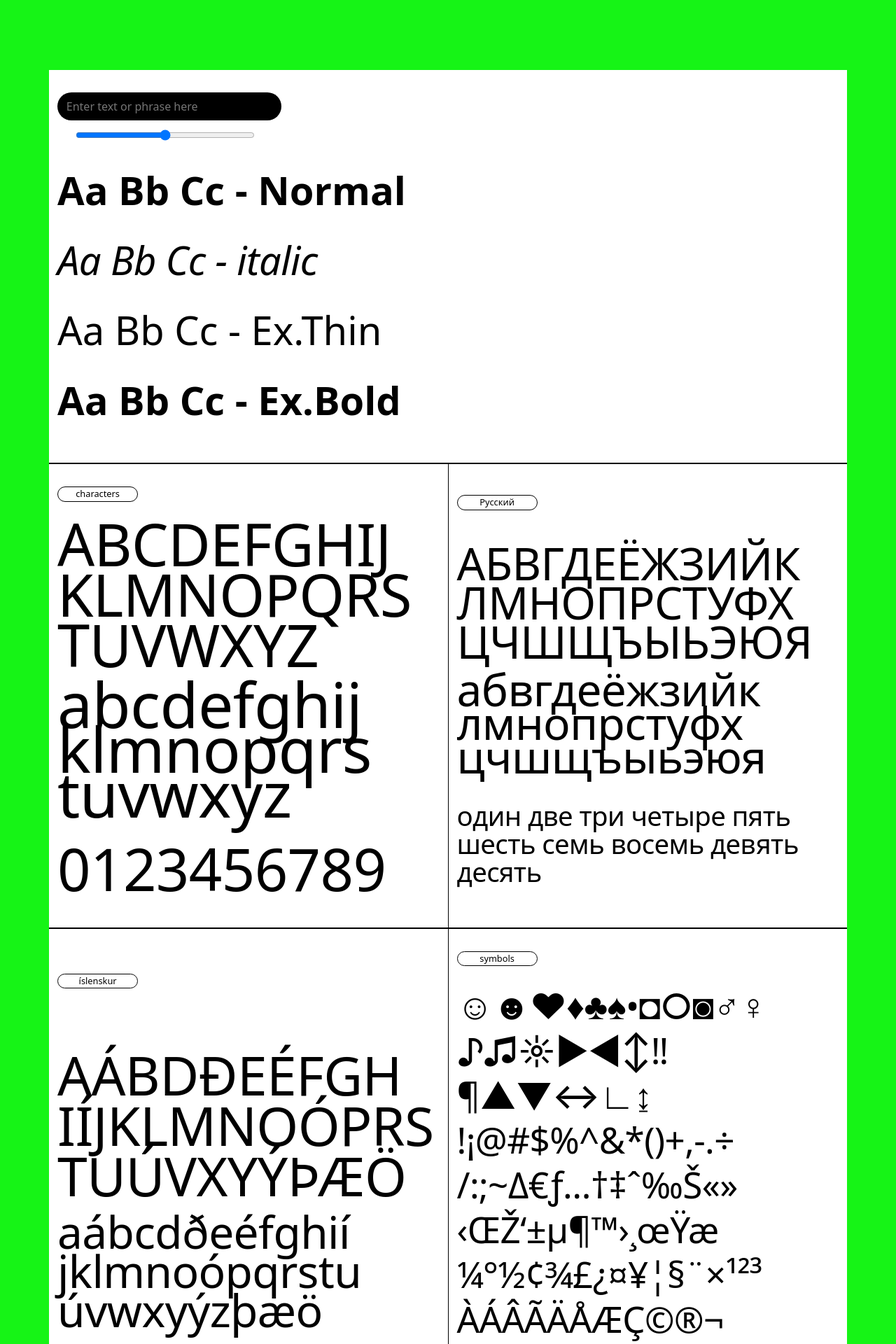
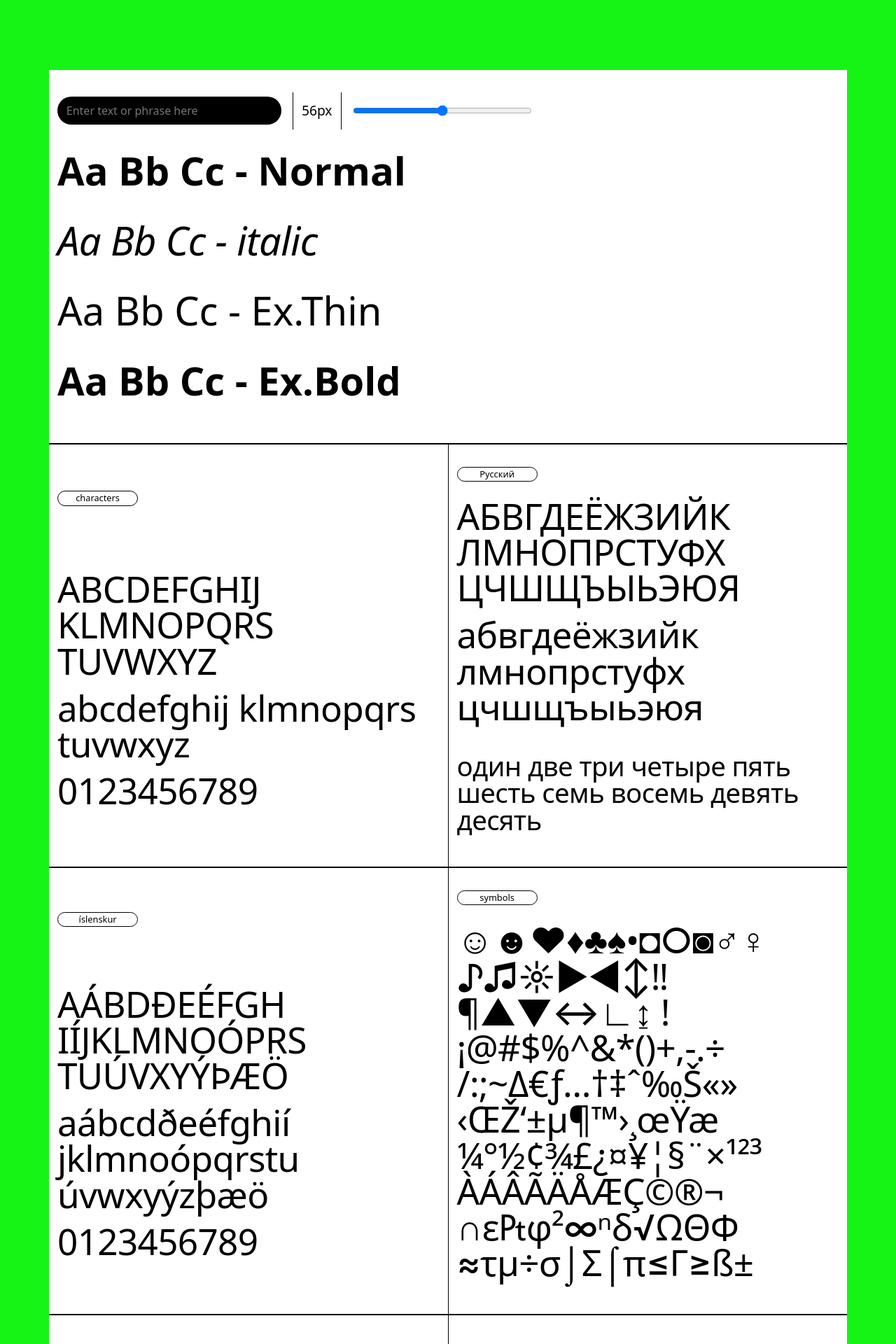
Before and after one commit to Kaltrunner/font-app, a React (Vite) app: page / in a window 1280 px wide. Shown: the part 1340-3260 px from the top of the page at 70% size. Built offline with nearby package versions, Linux system fonts and the light colour scheme.

Commit message:
added the px size to the font slider and cleaned up some of the code

```diff
--- a/src/components/FontSizeSlider/FontSizeSlider.jsx
+++ b/src/components/FontSizeSlider/FontSizeSlider.jsx
@@ -24,6 +24,7 @@ function FontSizeSlider() {
           placeholder="Enter text or phrase here"
           maxLength="18"
         />
+        <div className="font-size-value">{fontSize}px</div>
         <input
           id="font-range"
           type="range"
@@ -33,6 +34,7 @@ function FontSizeSlider() {
           onChange={handleSliderChange}
         />
       </div>
+
       <div className="fontslider-p-div">
         <p id="normal" style={{ fontSize: `${fontSize}px` }}>
           {text} - Normal
--- a/src/components/FontSizeSlider/fontsizeslider.css
+++ b/src/components/FontSizeSlider/fontsizeslider.css
@@ -11,7 +11,8 @@
     background-color: transparent;
     margin: 0;
     display: flex;
-    flex-direction: column;
+    align-items: center;
+
 }
 
 .fontslider-p-div {
@@ -39,9 +40,19 @@
     background-color: transparent;
     cursor: grab;
     width: 20vw;
-    margin: 1vw 2vw;
+    margin: 0;
+    padding: 0;
 }
 
 #font-range:active {
     cursor: grabbing;
 }
+
+.font-size-value {
+    background-color: #fff;
+    margin: 0 1rem;
+    padding: .75rem;
+    border-left: 1px solid #000;
+    border-right: 1px solid #000;
+    font-size: 1.5vw;
+}
--- a/src/components/body/Body.jsx
+++ b/src/components/body/Body.jsx
@@ -19,19 +19,9 @@ function Body() {
                 <p className="subform-title-div-text">characters</p>
               </div>
               <div className="character-list-div">
-                <p className="character-list">
-                  ABCDEFGHIJ
-                  <br />
-                  KLMNOPQRS
-                  <br />
-                  TUVWXYZ
-                </p>
+                <p className="character-list">ABCDEFGHIJ KLMNOPQRS TUVWXYZ</p>
                 <p className="character-list lower">
-                  abcdefghij
-                  <br />
-                  klmnopqrs
-                  <br />
-                  tuvwxyz
+                  abcdefghij klmnopqrs tuvwxyz
                 </p>
                 <br />
                 <p className="character-list">0123456789</p>
@@ -43,18 +33,10 @@ function Body() {
               </div>
               <div className="character-list-div">
                 <p className="character-list russian">
-                  АБВГДЕЁЖЗИЙК
-                  <br />
-                  ЛМНОПРСТУФХ
-                  <br />
-                  ЦЧШЩЪЫЬЭЮЯ
+                  АБВГДЕЁЖЗИЙК ЛМНОПРСТУФХ ЦЧШЩЪЫЬЭЮЯ
                 </p>
                 <p className="character-list russian-lower">
-                  абвгдеёжзийк
-                  <br />
-                  лмнопрстуфх
-                  <br />
-                  цчшщъыьэюя
+                  абвгдеёжзийк лмнопрстуфх цчшщъыьэюя
                 </p>
                 <br />
                 <p className="character-list russian-num">
@@ -74,18 +56,10 @@ function Body() {
               </div>
               <div className="character-list-div">
                 <p className="character-list icelandic">
-                  АÁBDÐEÉFGH
-                  <br />
-                  IÍJKLMNOÓPRS
-                  <br />
-                  TUÚVXYÝÞÆÖ
+                  АÁBDÐEÉFGH IÍJKLMNOÓPRS TUÚVXYÝÞÆÖ
                 </p>
                 <p className="character-list icelandic-lower">
-                  aábcdðeéfghií
-                  <br />
-                  jklmnoópqrstu
-                  <br />
-                  úvwxyýzþæö
+                  aábcdðeéfghií jklmnoópqrstu úvwxyýzþæö
                 </p>
                 <br />
                 <p className="character-list">0123456789</p>
@@ -98,22 +72,8 @@ function Body() {
               </div>
               <div className="character-list-div">
                 <p className="character-list" id="symbols">
-                  ☺☻♥♦♣♠•◘○◙♂♀
-                  <br />
-                  ♪♫☼►◄↕‼¶▲▼↔∟↨
-                  <br />
-                  !¡@#$%^&*()+,-.÷
-                  <br />
-                  /:;~Δ€ƒ…†‡ˆ‰Š«»
-                  <br />
-                  ‹ŒŽ‘±µ¶™›¸œŸæ
-                  <br />
-                  ¼°½¢¾£¿¤¥¦§¨×¹²³
-                  <br />
-                  ÀÁÂÃÄÅÆÇ©®¬
-                  <br />
-                  ∩ε₧φ²∞ⁿδ√ΩΘΦ
-                  <br />
+                  ☺☻♥♦♣♠•◘○◙♂♀ ♪♫☼►◄↕‼¶▲▼↔∟↨ !¡@#$%^&*()+,-.÷ /:;~Δ€ƒ…†‡ˆ‰Š«»
+                  ‹ŒŽ‘±µ¶™›¸œŸæ ¼°½¢¾£¿¤¥¦§¨×¹²³ ÀÁÂÃÄÅÆÇ©®¬ ∩ε₧φ²∞ⁿδ√ΩΘΦ
                   ≈τµ÷σ⌡Σ⌠π≤Γ≥ß±
                 </p>
               </div>
--- a/src/components/body/body.css
+++ b/src/components/body/body.css
@@ -8,14 +8,16 @@
 
 .character-list-div {
     background-color: transparent;
+    display: flex;
+    flex-wrap: wrap;
 }
 
 .character-list {
     text-align: left;
-    font-size: 6.5vw;
+    font-size: 4vw;
     font-weight: 500;
     letter-spacing: -.05vw;
-    line-height: 9vh;
+    line-height: 1em;
 }
 
 #fontsize {
@@ -24,7 +26,7 @@
 
 #symbols {
     font-size: 4vw;
-    line-height: 8vh;
+    line-height: 1em;
 }
 
 .regular-font-row {
@@ -238,30 +240,30 @@
 }
 
 .lower {
-    font-size: 7vw;
-    line-height: 8vh;
+    font-size: 4vw;
+    line-height: 1em;
 }
 
 .russian {
-    font-size: 5vw;
-    line-height: 7vh;
+    font-size: 4vw;
+    line-height: 1em;
 }
 
 .russian-lower {
-    font-size: 5vw;
-    line-height: 6vh;
+    font-size: 4vw;
+    line-height: 1em;
 }
 
 .russian-num {
     font-size: 3vw;
-    line-height: 5vh;
+    line-height: 1em;
 }
 
 .icelandic {
-    font-size: 6vw;
+    font-size: 4vw;
 }
 
 .icelandic-lower {
-    font-size: 5vw;
-    line-height: 7vh;
+    font-size: 4vw;
+    line-height: 1em;
 }
```
